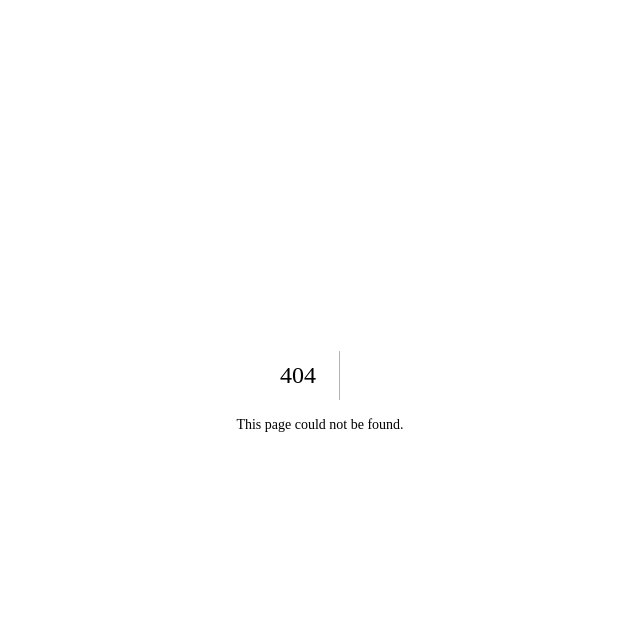
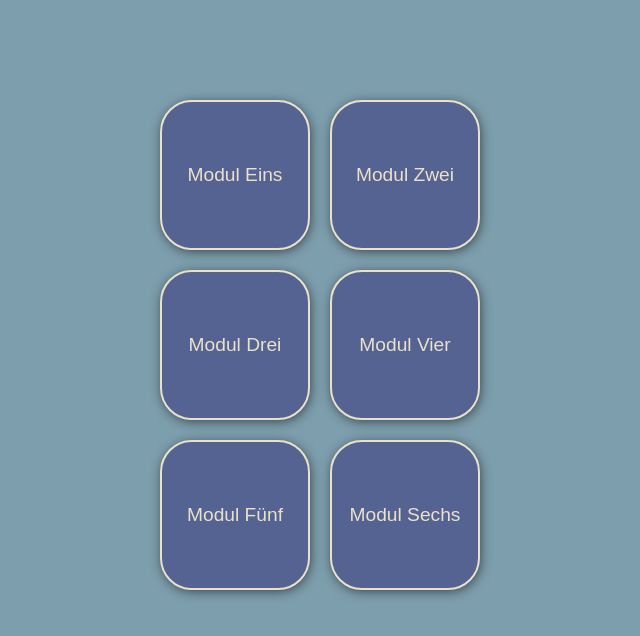
Before and after one commit to Leukipos/Capstone_Project, a Next.js app: page /main in a window 1280 px wide. Before the commit this address had no page. Shown: the top 636 px of the page, without its empty margins (320-960 px from the left). Built offline with nearby package versions, Linux system fonts and the light colour scheme.

Commit message:
createCardList

```diff
--- /dev/null
+++ b/components/StyledCard.js
@@ -0,0 +1,15 @@
+import styled from "styled-components";
+
+export const StyledCard = styled.li`
+    height: 150px;
+    width: 150px;
+    background-color: #546391;
+    border: 2px solid #EBE1CA;
+    border-radius: 2rem;
+    box-shadow: 1px 2px 12px -1px rgba(0, 0, 0, 0.6);
+    color: #EBE1CA;
+    display: flex;
+    align-items: center;
+    justify-content: center;
+
+`
--- a/pages/index.js
+++ b/pages/index.js
@@ -7,10 +7,11 @@ export default function HomePage() {
     <div>
       <h1>take my hand</h1>
       <p>hey.. schön dass du hier bist</p>
-
-      <StyledButton type="button" >
+      <a href="./main">
+      <StyledButton type="button">
         los gehts..
       </StyledButton>
+      </a>
     </div>
   );
 };
--- /dev/null
+++ b/pages/main.js
@@ -0,0 +1,16 @@
+import { StyledCard } from "../components/StyledCard";
+
+
+export default function CardList(){
+    return(
+        <ul>
+            <StyledCard>Modul Eins</StyledCard>
+            <StyledCard>Modul Zwei</StyledCard>
+            <StyledCard>Modul Drei</StyledCard>
+            <StyledCard>Modul Vier</StyledCard>
+            <StyledCard>Modul Fünf</StyledCard>
+            <StyledCard>Modul Sechs</StyledCard>
+        </ul>
+
+    )
+}
--- a/styles.js
+++ b/styles.js
@@ -5,7 +5,18 @@ export default createGlobalStyle`
   *::before,
   *::after {
     box-sizing: border-box;
-    font-family: serif;
+    font-family: sans-serif;
+  }
+
+  body {
+    margin: 0;
+    background-color: #7D9EAD;
+    color: #E3D9C3;
+    font-size: 1.2rem;
+    display: flex;
+    justify-content: center;
+    align-items: center;
+
   }
 
   div{
@@ -15,14 +26,13 @@ export default createGlobalStyle`
     flex-direction: column;
   }
 
-  body {
-    margin: 0;
-    background-color: #7D9EAD;
-    color: #E3D9C3;
-    font-size: 1.2rem;
-    display: flex;
-    justify-content: center;
-    margin-top: 20vh;
-
+  ul{
+    display: grid;
+    grid-template-columns: repeat(2, 1fr);
+    grid-gap: 20px;
+    list-style-type: none;
+    padding: 0;
+    margin-top: 100px;
+    margin-bottom: 80px;
   }
 `;
```
Also changed, not shown: components/StyledButton.js (+3 -11 lines).
